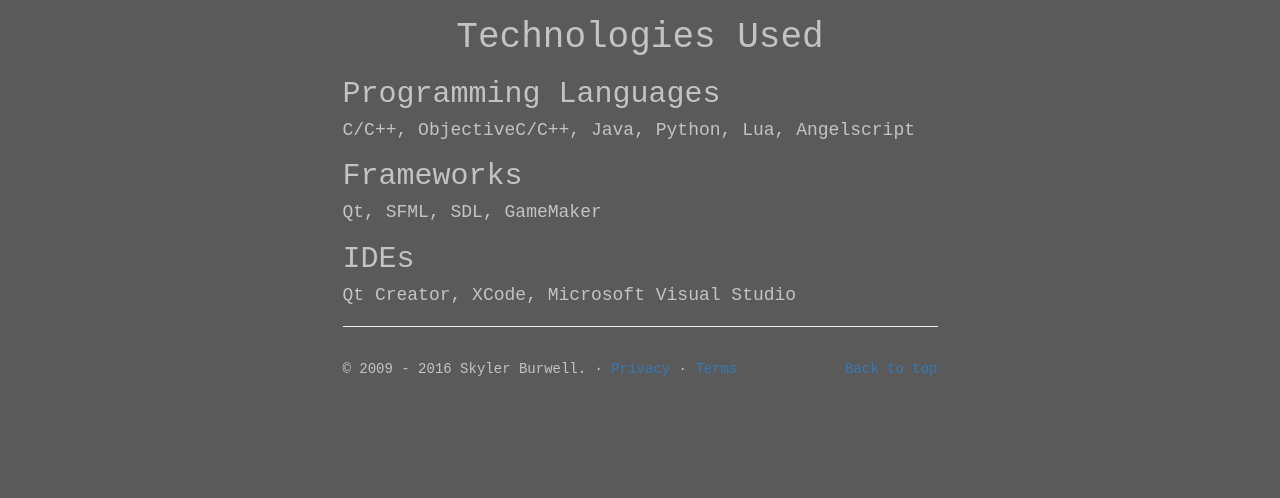
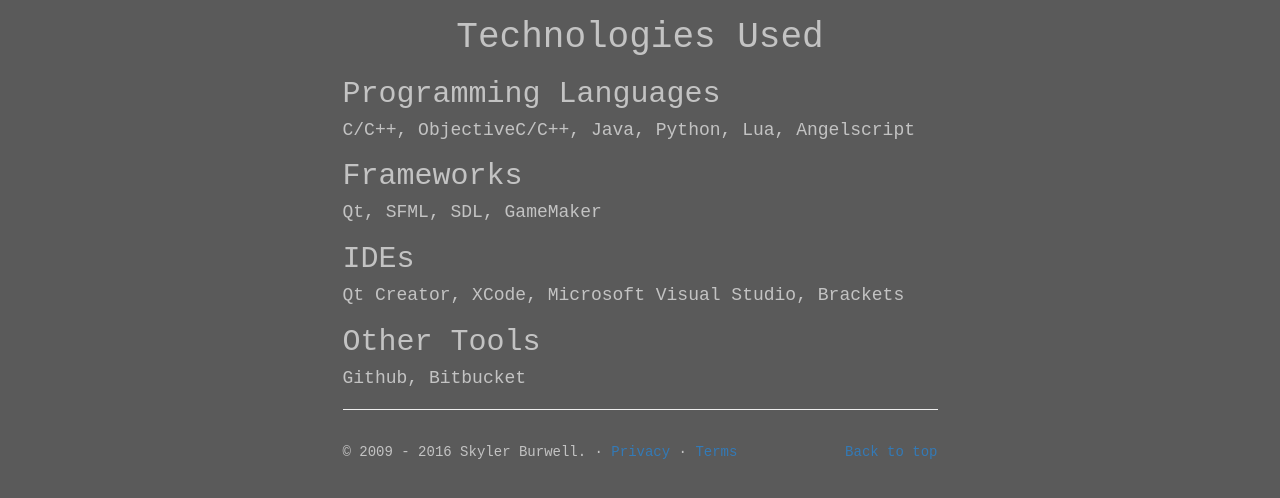
Before and after one commit to ATSOTECK/ATSOTECK.github.io, a plain HTML site: page technologies.html in a window 1280 px wide. Shown: the part 72-570 px from the top of the page. Drawn offline with nearby package versions, Linux system fonts and the light colour scheme.

```diff
--- a/technologies.html
+++ b/technologies.html
@@ -71,7 +71,9 @@
         <h2 class="text-left">Frameworks</h2>
         <h4 class="text-left">Qt, SFML, SDL, GameMaker</h4>
         <h2 class="text-left">IDEs</h2>
-        <h4 class="text-left">Qt Creator, XCode, Microsoft Visual Studio</h4>
+        <h4 class="text-left">Qt Creator, XCode, Microsoft Visual Studio, Brackets</h4>
+        <h2 class="text-left">Other Tools</h2>
+        <h4 class="text-left">Github, Bitbucket</h4>
 
         <hr>
 
```
Also changed, not shown: index.html (+1 -1 lines).
